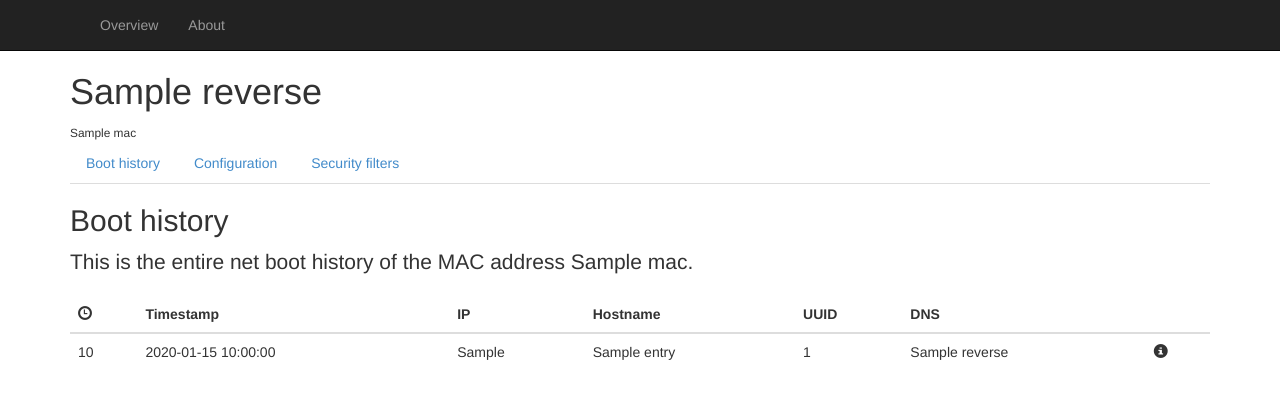
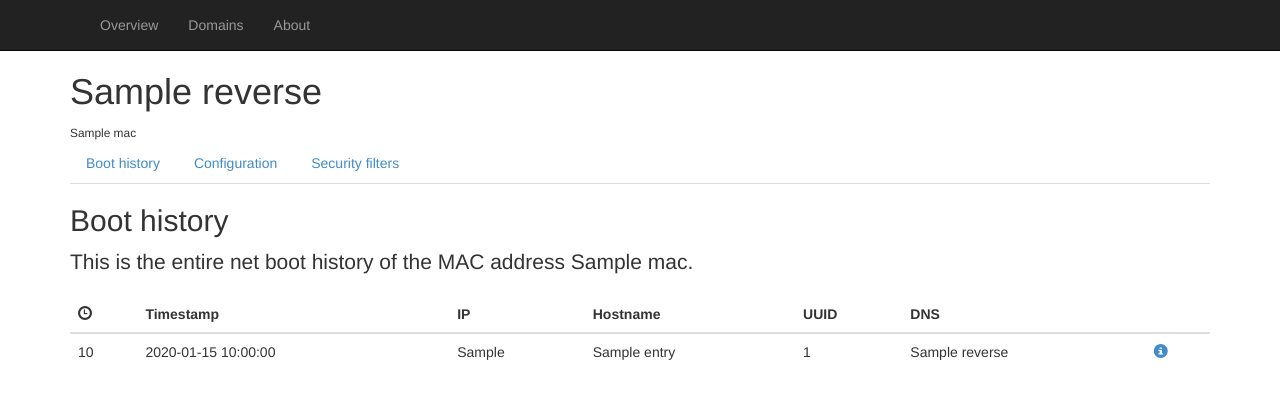
Before and after one commit to Redpill-Linpro/kickoff, a Python web app: template kickoff/app/templates/boot-history.html in a window 1280 px wide. Shown: the top 399 px of the page. Run offline with Jinja, Linux system fonts and the light colour scheme; the template is opened without the code that fills it: most values are stand-ins (such as "Sample title", 1, 10 or a date in 2020); some libraries are stand-ins or nearby versions.

Commit message:
development

```diff
--- a/kickoff/app/kickoff.py
+++ b/kickoff/app/kickoff.py
@@ -695,6 +695,12 @@ def index():
     return flask.render_template("index.html", title = "Overview", \
         active = "overview", unknown = unknown, known = known)
 
+@app.route("/domains/")
+@app.route("/domains")
+def domains():
+    return flask.render_template("domains.html", title = "Domains", \
+        active = "domains")
+
 @app.route("/boot-history/")
 @app.route("/boot-history")
 def boot_history():
--- a/kickoff/app/templates/boot-history.html
+++ b/kickoff/app/templates/boot-history.html
@@ -64,17 +64,19 @@
             {% endif %}
       </td>
       <td>
-        {% if i.status == 0 %}
-          <span class="glyphicon glyphicon-ban-circle" rel="tooltip" title="Permission denied by the security filters"></span>
-        {% elif i.status == 1 %}
-          <span class="glyphicon glyphicon-star" rel="tooltip" title="The host was discovered"></span>
-        {% elif i.status == 2 %}
-          <span class="glyphicon glyphicon-hdd" rel="tooltip" title="Served default configuration"></span>
-        {% elif i.status == 3 %}
-          <span class="glyphicon glyphicon-cloud-download" rel="tooltip" title="Served custom configuration"></span>
+        {% if i.status == 0 %}
+          <a href="/mac/{{ i.mac }}/security"><span class="glyphicon glyphicon-ban-circle" rel="tooltip" title="Permission denied by the security filters"></span></a>
+        {% elif i.status == 1 %}
+          <a href="/mac/{{ i.mac }}/configuration"><span class="glyphicon glyphicon-star" rel="tooltip" title="The host was discovered"></span></a>
+        {% elif i.status == 2 %}
+          <a href="/mac/{{ i.mac }}/configuration"><span class="glyphicon glyphicon-hdd" rel="tooltip" title="Served default configuration"></span></a>
+        {% elif i.status == 3 %}
+          <a href="/mac/{{ i.mac }}/configuration"><span class="glyphicon glyphicon-cloud-download" rel="tooltip" title="Served custom configuration"></span></a>
         {% endif %}
 
-        <span class="accordion-toggle glyphicon glyphicon-info-sign" data-toggle="collapse" data-parent="#accordion" rel="tooltip" title="Click to show/hide the iPXE configuration that was served." href="#{{ i.id }}"></span>
+        <a class="accordion-toggle" data-toggle="collapse" data-parent="#accordion" href="#{{ i.id }}">
+          <span class="glyphicon glyphicon-info-sign" rel="tooltip" title="Click to show/hide the iPXE configuration that was served."></span>
+        </a>
       </td>
     </tr>
     <tr id="{{ i.id }}" class="panel-collapse collapse">
--- a/kickoff/app/templates/menu.html
+++ b/kickoff/app/templates/menu.html
@@ -10,6 +10,7 @@
     <div class="collapse navbar-collapse">
       <ul class="nav navbar-nav">
         <li {% if active=="overview" %}class="active"{% endif %}><a href="/">Overview</a></li>
+        <li {% if active=="domains" %}class="active"{% endif %}><a href="/domains">Domains</a></li>
         <li {% if active=="about" %}class="active"{% endif %}><a href="/about">About</a></li>
       </ul>
     </div>
```
